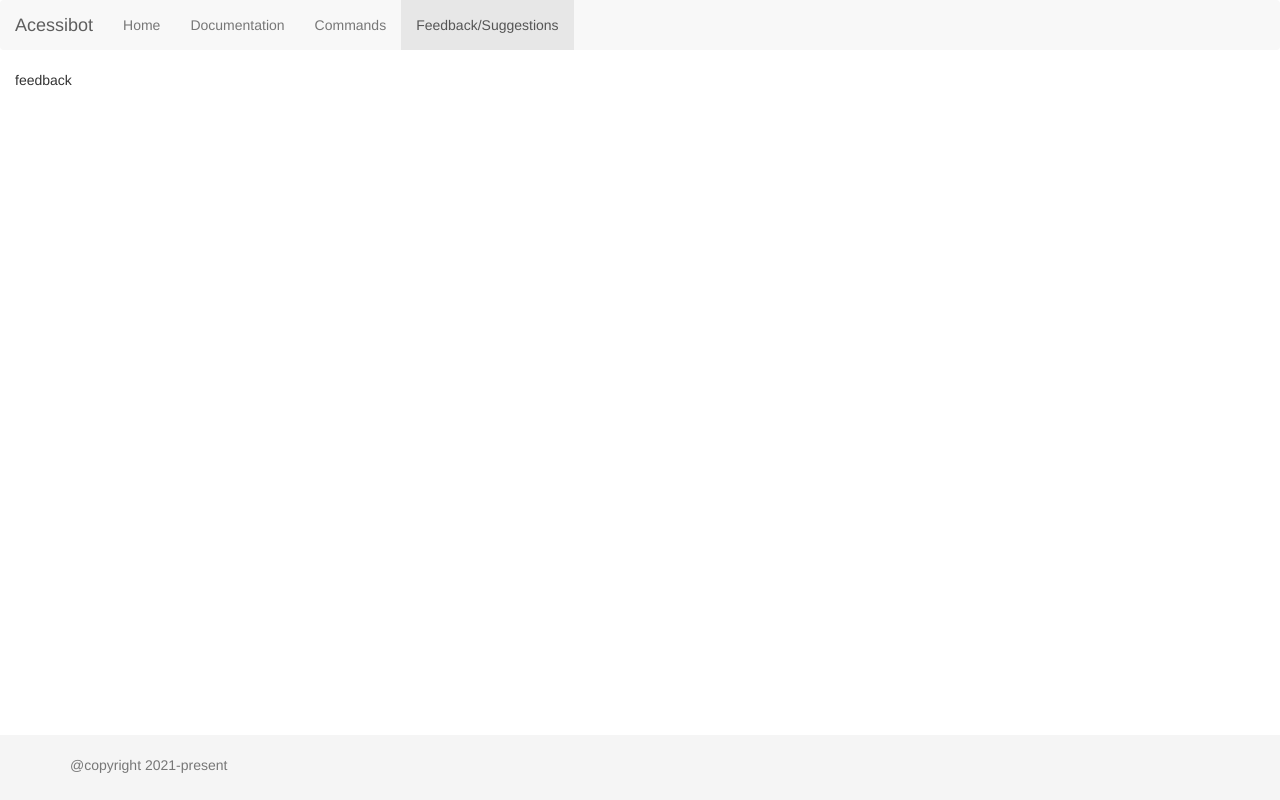
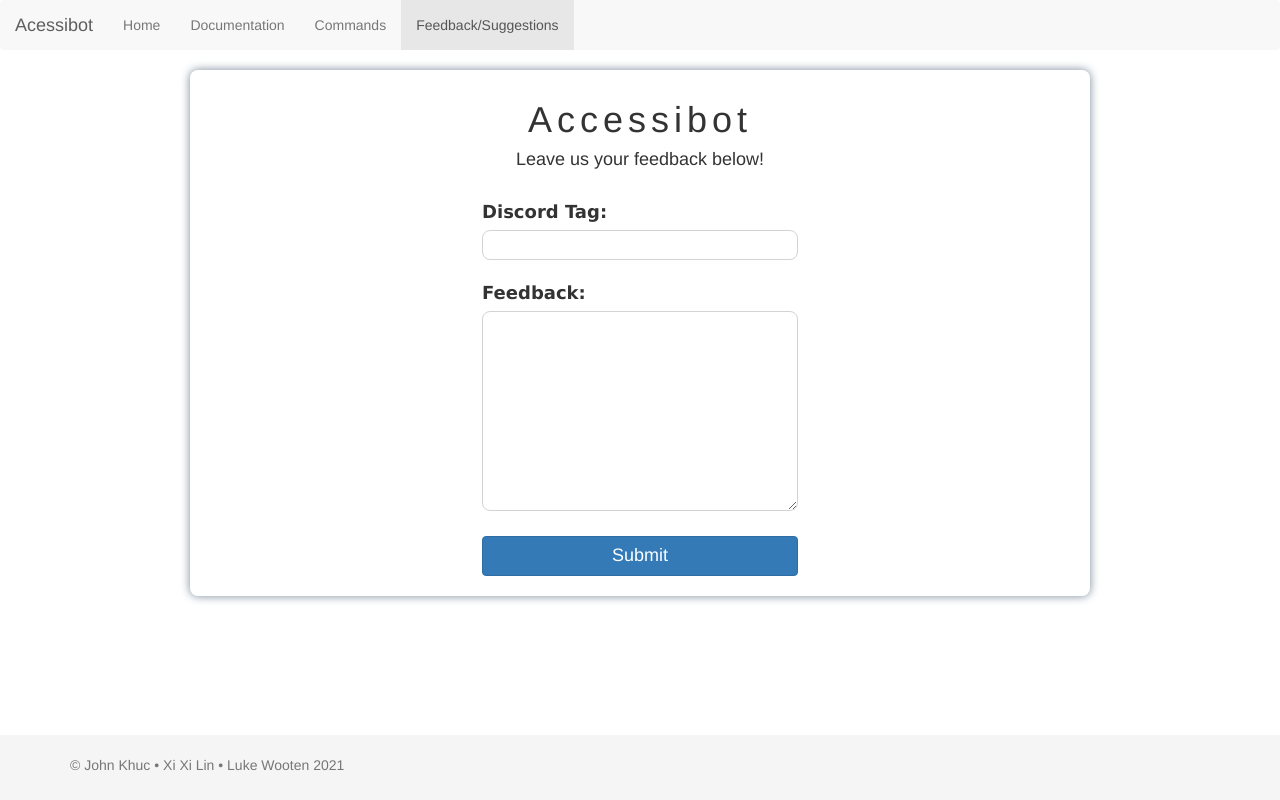
Before and after one commit to linxatwit/Accessibot, a Flask app: page /feedback in a window 1280 px wide. Run offline with Flask 2, Linux system fonts and the light colour scheme; some libraries are stand-ins or nearby versions.

Commit message:
added basis of feedback form

```diff
--- /dev/null
+++ b/static/css/feedback.css
@@ -0,0 +1,42 @@
+.mx-auto {
+    margin: auto;
+    max-width: 900px;
+    border-radius: 8px;
+    padding: 10px;
+    align-items: center;
+    justify-content: center;
+    display: flex;
+    box-shadow: 0 0px 10px 0 lightslategray
+}
+
+input {
+    width: 100%;
+    border-radius: 8px;
+    border: 1px solid lightgray;
+    height: 30px;
+}
+
+textarea {
+    width: 100%;
+    border-radius: 8px;
+    height: 200px;
+    border: 1px solid lightgray
+}
+
+label {
+    display: block;
+    font-size: 18px;
+    font-family:'Lucida Sans', 'Lucida Sans Regular', 'Lucida Grande', 'Lucida Sans Unicode', Geneva, Verdana, sans-serif;
+}
+
+h1 {
+    letter-spacing: 0.5rem;
+}
+
+.btn-primary {
+    width: 100%;
+}
+
+.submit {
+    font-size: 18px;
+}
--- /dev/null
+++ b/static/css/index.css
@@ -0,0 +1,5 @@
+.description {
+    letter-spacing: 2px;
+    font-family: Arial, Helvetica, sans-serif;
+    font-size: 20px;
+}
--- a/templates/base.html
+++ b/templates/base.html
@@ -10,10 +10,16 @@
 	<link rel="stylesheet" href="{{url_for('static',filename='css/header.css') }}">
 	<!-- Footer -->
 	<link rel="stylesheet" href="{{url_for('static',filename='css/footer.css') }}">
+  <!-- Feedback Form -->
+  <link rel="stylesheet" href="{{url_for('static',filename='css/feedback.css') }}">
+  <!-- Index page -->
+  <link rel="stylesheet" href="{{url_for('static',filename='css/index.css') }}">
 	<!-- Navbar -->
   <script src="//code.jquery.com/jquery-2.0.3.min.js"></script>
   <script src="//netdna.bootstrapcdn.com/bootstrap/3.1.1/js/bootstrap.min.js"></script>
   <link rel="stylesheet" href="https://netdna.bootstrapcdn.com/bootstrap/3.1.1/css/bootstrap.min.css" />
+  <!-- Copyright Icon -->
+  <link rel="stylesheet" href="https://cdnjs.cloudflare.com/ajax/libs/font-awesome/4.7.0/css/font-awesome.min.css">
 
 </head>
 
@@ -24,7 +30,7 @@
   <!-- Footer as it should be  -->
   <footer class="footer" id="footer">
       <div class="container">
-          <span class="text-muted">@copyright 2021-present</span>
+          <span class="text-muted">&#169; John Khuc • Xi Xi Lin • Luke Wooten 2021</span>
       </div>
   </footer>
 </body>
--- a/templates/feedback.html
+++ b/templates/feedback.html
@@ -28,8 +28,29 @@
   </div><!-- /.container-fluid -->
 </nav>
 
-<main role="main" class="container-fluid">
-  <p>feedback</p>
+<main role="main" class="mx-auto">
+  <div class="card" id="card">
+    <form action="/feedback" method="post">
+      <section style="text-align: center;">
+        <h1>Accessibot</h1>
+        <h4>Leave us your feedback below!</h4>
+      </section>
+      <br style="clear: both;">
+      <section>
+        <label>Discord Tag:</label>
+        <input type="text" id="discordTag">
+      </section>
+      <br style="clear: both;">
+      <section>
+        <label>Feedback:</label>
+        <textarea></textarea>
+      </section>
+      <br style="clear: both;">
+      <section style="text-align: center;">
+        <button class="btn btn-primary" style="margin-bottom: 10px"><span class="submit">Submit</span></button>
+      </section>
+    </form>
+  </div>
 </main>
 
 {% endblock %}
--- a/templates/index.html
+++ b/templates/index.html
@@ -27,8 +27,10 @@
   </div><!-- /.container-fluid -->
 </nav>
 
-<main role="main" class="container-fluid">
-  <p>hello</p>
+<main role="main" class="container-lg" style="margin: 0 auto;">
+  <center><h1 style="letter-spacing: 2px; font-family:'Lucida Sans', 'Lucida Sans Regular', 'Lucida Grande', 'Lucida Sans Unicode', Geneva, Verdana, sans-serif">Accessibot</h1></center>
+  <center><p>put a picture or something</p></center>
+  <center><h3 class="description">An accessibility Discord bot providing features to users with impairments.</h3></center>
 </main>
 
 {% endblock %}
```
